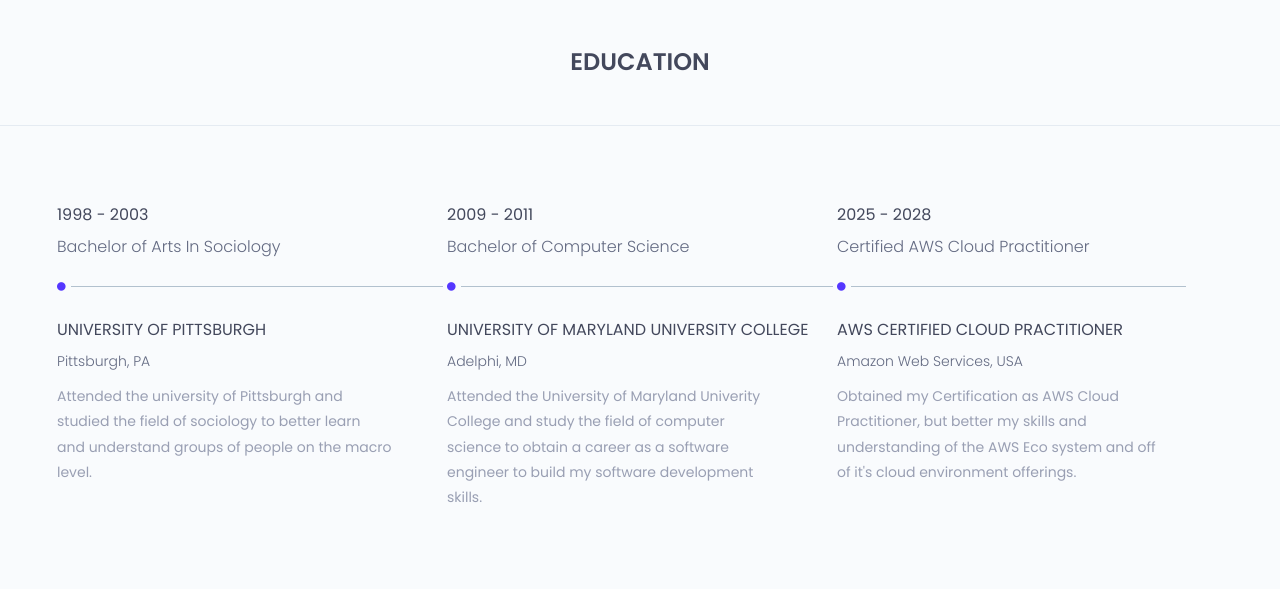
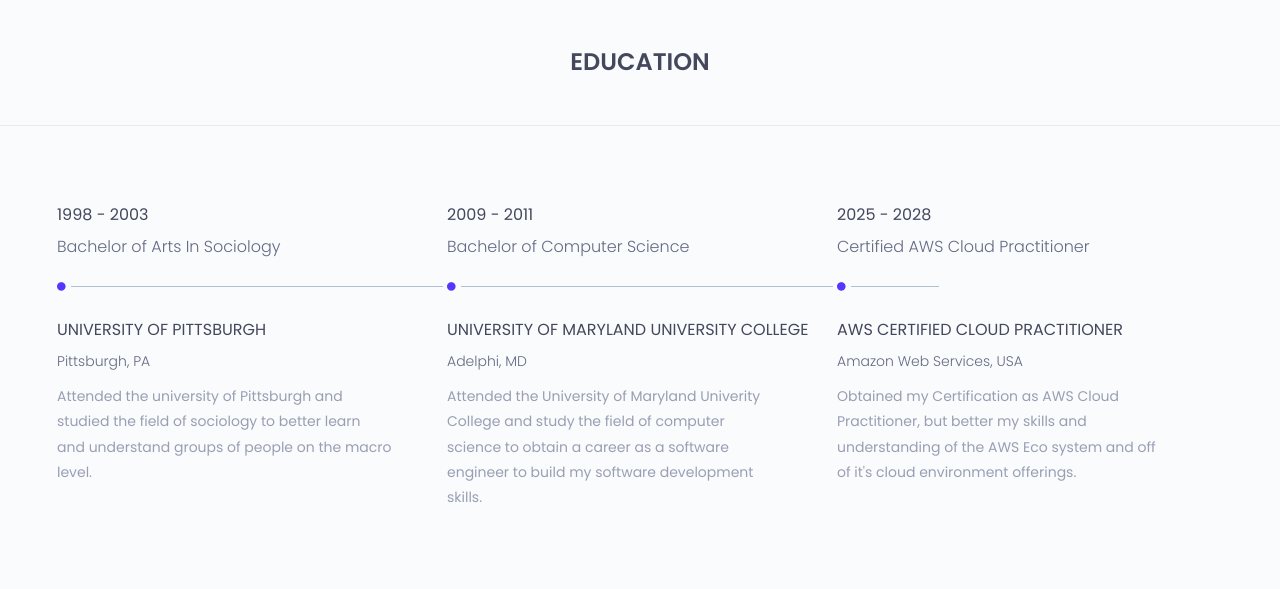
Before and after one commit to rdavis051/resume-browny, a Flask app: page / in a window 1280 px wide. Shown: the part 1727-2316 px from the top of the page. Run offline with Flask 3, Linux system fonts and the light colour scheme; some libraries are stand-ins or nearby versions.

Commit message:
troubleshooting horizontal line

```diff
--- a/static/assets/css/style.css
+++ b/static/assets/css/style.css
@@ -361,7 +361,7 @@
     height:  1px;
     width: 380px;
 }
-span.single-timeline-horizontal.spacial-horizontal-line {width: 335px;}
+span.single-timeline-horizontal.spacial-horizontal-line {width: 88px;}
 /*.timeline-horizontal-border*/
 
 /*.education-horizontal-timeline*/
--- a/templates/index.html
+++ b/templates/index.html
@@ -260,8 +260,7 @@
 								</div><!--/.experience-time-->
 								<div class="timeline-horizontal-border">
 									<i class="fa fa-circle" aria-hidden="true"></i>
-									<span class="single-timeline-horizontal spacial-horizontal-line
-									"></span>
+									<span class="single-timeline-horizontal spacial-horizontal-line"></span>
 								</div>
 								<div class="timeline">
 									<div class="timeline-content">
```
